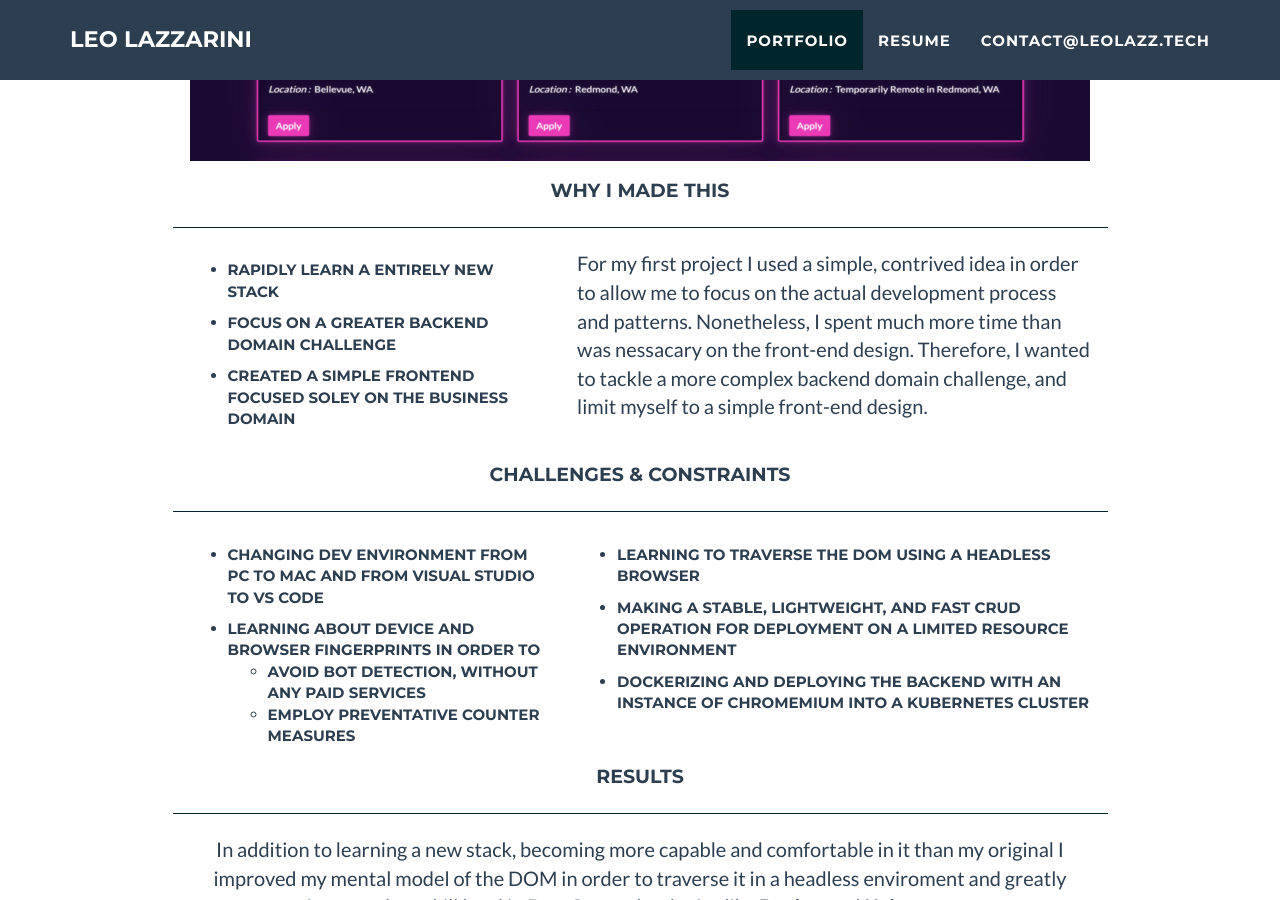
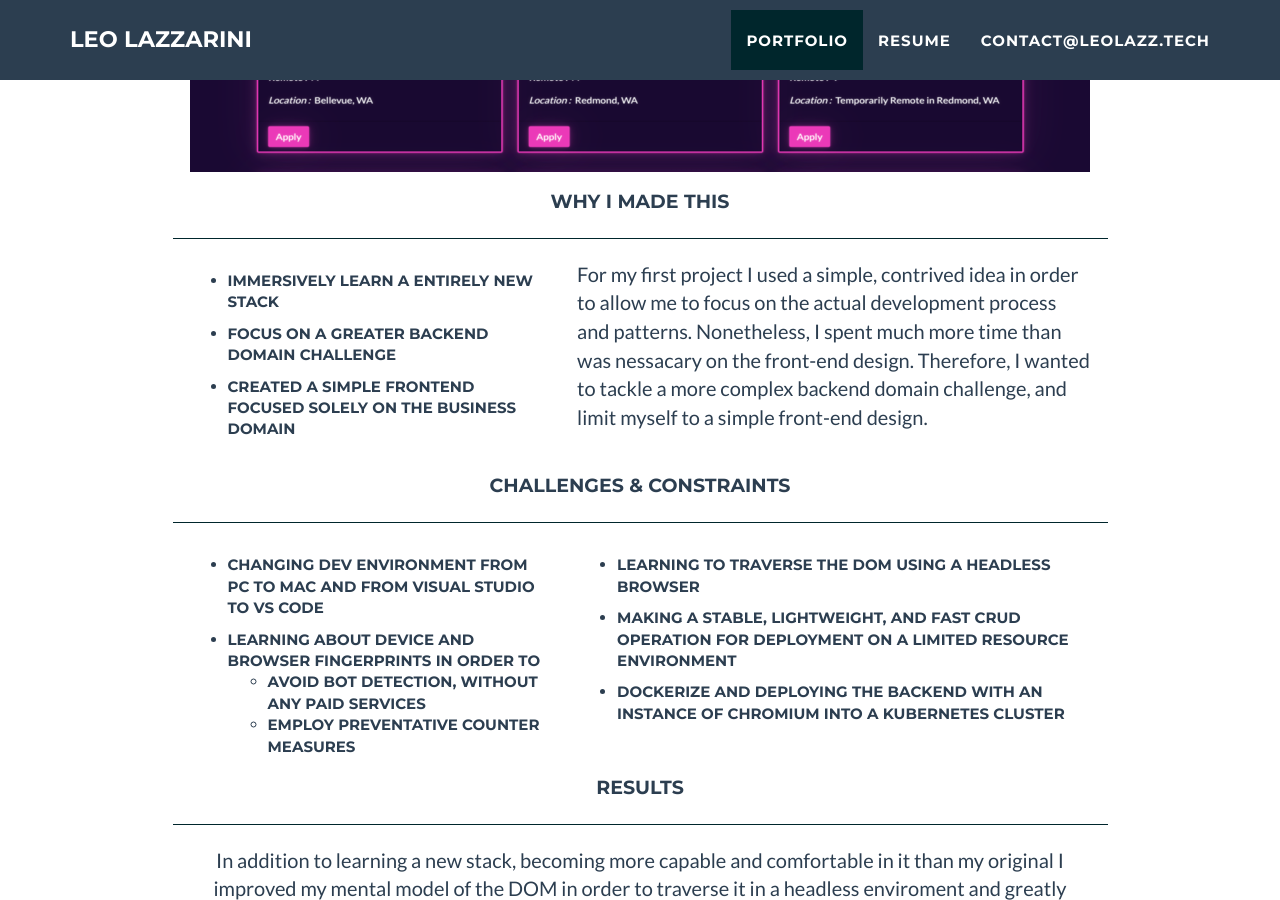
Before and after one commit to leolazz/Portfolio-Jekyll, a Jekyll site: the page built from _posts/2021-10-01-lazztech.markdown, in a window 1280 px wide and 900 px high, scrolled down 3503 px. Built offline with Jekyll 4.4.1, drawn with Linux system fonts in a browser that asks for light colours; some of the changed text lies outside the part shown.

Commit message:
fixed more typos

```diff
--- a/_includes/portfolio_list.html
+++ b/_includes/portfolio_list.html
@@ -61,7 +61,7 @@
         <div class="col-lg-10 col-lg-offset-1 ">
           <h4 class="text-center">Stack Leveraged</h4>
           <hr class="hr-green">
-          <div clas="row">
+          <div class="row">
             <ul id="center-list-small-screen" class="list-inline stack-list item-details">
 
           {% if post.frontend %}
--- a/_posts/2014-07-16-2bedone-c#.markdown
+++ b/_posts/2014-07-16-2bedone-c#.markdown
@@ -16,13 +16,15 @@ whyBullets: <ul class="ul-p">
   <li>break out of hand holding learning process of courses</li>
   </ul>
 challengesB1: <ul class="ul-p">
-
+  <li>Beginner level experience and knowledge</li>
+  <li>Working to complete project quickly while solidifying new information.</li>
+  <li>Not getting lost in the minutiae of less relevant aspects.</li>
   </ul>
 challengesB2: <ul class="ul-p">
   <li>Learning and adhering to S.O.L.I.D. principles</li>
   <li>Difficulty of rapidly learning:</li>
   <ul class="ul-p">
-  <li>docker and dockerizing the application</li>
+  <li>docker and and how to dockerize the application</li>
   <li>Kubernetes and deployment</li>
   </ul>
   </ul>
--- a/_posts/2020-05-20-parttime.dev.markdown
+++ b/_posts/2020-05-20-parttime.dev.markdown
@@ -11,9 +11,9 @@ role: Sole Developer
 description: A job board for developers & related fields to find part time work opportunities
 why: For my first project I used a simple, contrived idea in order to allow me to focus on the actual development process and patterns. Nonetheless, I spent much more time than was nessacary on the front-end design. Therefore, I wanted to tackle a more complex backend domain challenge, and limit myself to a simple front-end design.
 whyBullets: <ul class="ul-p">
-  <li>Rapidly learn a entirely new stack</li>
+  <li>immersively learn a entirely new stack</li>
   <li>Focus on a greater backend domain challenge</li>
-  <li>Created a simple frontend focused soley on the business domain</li>
+  <li>Created a simple frontend focused solely on the business domain</li>
   </ul>
 challenges:
 challengesB1: <ul class="ul-p">
@@ -27,7 +27,7 @@ challengesB1: <ul class="ul-p">
 challengesB2: <ul class="ul-p">
   <li>Learning to traverse the DOM using a headless browser</li>
   <li>Making a stable, lightweight, and fast CRUD operation for deployment on a limited resource environment</li>
-  <li>Dockerizing and deploying the backend with an instance of chromemium into a kubernetes cluster</li>
+  <li>Dockerize and deploying the backend with an instance of chromium into a kubernetes cluster</li>
   </ul>
 results: In addition to learning a new stack, becoming more capable and comfortable in it than my original I improved my mental model of the DOM in order to traverse it in a headless enviroment and greatly improved my skill level in Dev-Ops technologies like <strong>Docker</strong> and <strong>Kubernetes</strong>.
 layout: default
```
